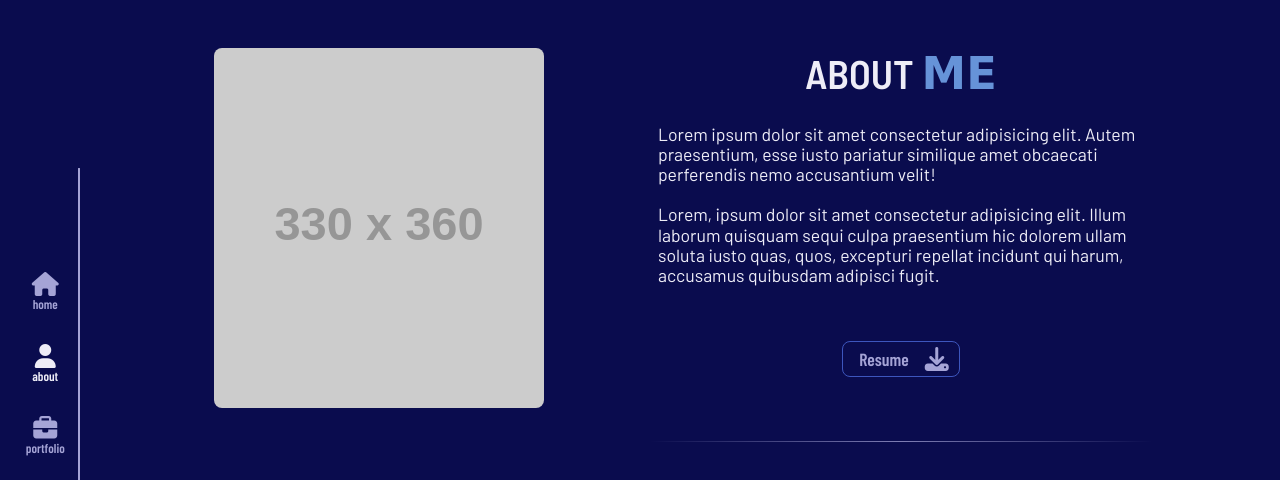
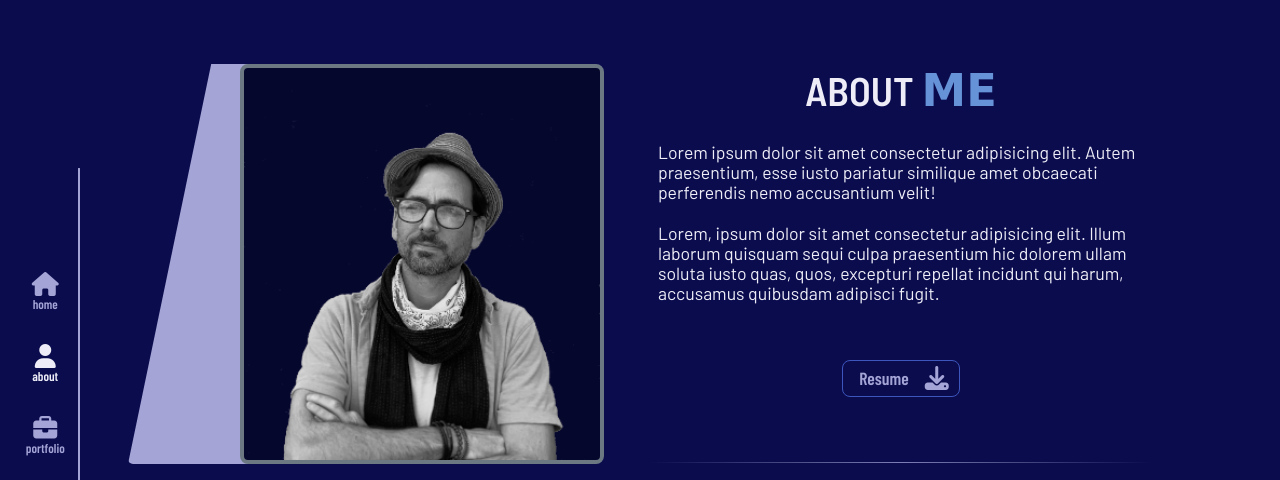
Before and after one commit to harrekki/harrekki.github.io, a plain HTML site: page index.html in a window 1280 px wide. Both pictures are taken after a click on the element "about". Shown: the top 480 px of the page. Drawn offline with nearby package versions, Linux system fonts and the light colour scheme; placeholder pictures from the web are drawn by us; a web font is replaced by a local one.

Commit message:
add profile pic, add FormSubmit to contact

```diff
--- a/index.html
+++ b/index.html
@@ -43,8 +43,9 @@
         <section class="section sec-2 about" id="about">
             <div class="about-container">
                 <div class="about-left">
+                    <div class="shape"></div>
                     <div class="image">
-                        <img src="http://via.placeholder.com/330x360/000.jpeg" alt="">
+                        <img src="/img/profile-300px.png" alt="">
                     </div>
                 </div>
                 <div class="about-right">
@@ -176,7 +177,7 @@
                             <div class="hover-icons">
                                 <a href="http://" target="_blank"><i class="fa-brands fa-github-alt"></i></a>
                                 <a href="http://" target="_blank"><i class="fa-brands fa-youtube"></i></a>
-                                <a href="http://" target="_blank"><i class="fa-solid fa-arrow-up-right-from-square"></i></a>
+                                <a href="http://" target="_blank"><i class="fa-solid fa-link"></i></a>
                             </div>
                         </div>
                     </div>
@@ -188,7 +189,7 @@
                             <div class="hover-icons">
                                 <a href="http://" target="_blank"><i class="fa-brands fa-github-alt"></i></a>
                                 <a href="http://" target="_blank"><i class="fa-brands fa-youtube"></i></a>
-                                <a href="http://" target="_blank"><i class="fa-solid fa-arrow-up-right-from-square"></i></a>
+                                <a href="http://" target="_blank"><i class="fa-solid fa-link"></i></a>
                             </div>
                         </div>
                     </div>
@@ -200,7 +201,7 @@
                             <div class="hover-icons">
                                 <a href="http://" target="_blank"><i class="fa-brands fa-github-alt"></i></a>
                                 <a href="http://" target="_blank"><i class="fa-brands fa-youtube"></i></a>
-                                <a href="http://" target="_blank"><i class="fa-solid fa-arrow-up-right-from-square"></i></a>
+                                <a href="http://" target="_blank"><i class="fa-solid fa-link"></i></a>
                             </div>
                         </div>
                     </div>
@@ -212,7 +213,7 @@
                             <div class="hover-icons">
                                 <a href="http://" target="_blank"><i class="fa-brands fa-github-alt"></i></a>
                                 <a href="http://" target="_blank"><i class="fa-brands fa-youtube"></i></a>
-                                <a href="http://" target="_blank"><i class="fa-solid fa-arrow-up-right-from-square"></i></a>
+                                <a href="http://" target="_blank"><i class="fa-solid fa-link"></i></a>
                             </div>
                         </div>
                     </div>
@@ -224,7 +225,7 @@
                             <div class="hover-icons">
                                 <a href="http://" target="_blank"><i class="fa-brands fa-github-alt"></i></a>
                                 <a href="http://" target="_blank"><i class="fa-brands fa-youtube"></i></a>
-                                <a href="http://" target="_blank"><i class="fa-solid fa-arrow-up-right-from-square"></i></a>
+                                <a href="http://" target="_blank"><i class="fa-solid fa-link"></i></a>
                             </div>
                         </div>
                     </div>
@@ -236,7 +237,7 @@
                             <div class="hover-icons">
                                 <a href="http://" target="_blank"><i class="fa-brands fa-github-alt"></i></a>
                                 <a href="http://" target="_blank"><i class="fa-brands fa-youtube"></i></a>
-                                <a href="http://" target="_blank"><i class="fa-solid fa-arrow-up-right-from-square"></i></a>
+                                <a href="http://" target="_blank"><i class="fa-solid fa-link"></i></a>
                             </div>
                         </div>
                     </div>
@@ -283,7 +284,14 @@
                         <div class="form-icon">
                             <i class="fa-solid fa-square-envelope"></i>
                         </div>
-                        <form action="">
+                        <form action="https://formsubmit.co/davidblarocco@gmail.com" method="POST">
+                            <!-- Honeypot -->
+                            <input type="text" name="_honey" style="display: none;" >
+                            <!-- Disable reCAPTCHA -->
+                            <input type="hidden" name="_captcha" value="false">
+                            <!-- Use custom success page -->
+                            <!-- <input type="hidden" name="_next" value="#"> -->
+
                             <fieldset class="input-group">
                                 <div class="form-input">
                                     <label for="form-name">Name</label>
@@ -301,7 +309,7 @@
                             <fieldset>
                                 <div class="form-input">
                                     <label for="message">Your message</label>
-                                    <textarea name="Message" id="message" class="form-control" placeholder="Your message" required></textarea>
+                                    <textarea name="Message" id="message" placeholder="Your message" required></textarea>
                                 </div>
                                 <div class="submit-btn">
                                     <input type="submit" class="main-btn" value="Submit" />
--- a/styles/style.css
+++ b/styles/style.css
@@ -65,7 +65,7 @@ section {
   position: absolute;
   left: 0;
   top: 0;
-  padding: 1rem 8rem 4rem;
+  padding: 2rem 8rem 4rem;
 }
 
 .section {
@@ -171,27 +171,51 @@ small {
 .about-container {
   display: grid;
   grid-template-columns: repeat(2, 1fr);
+  height: 100%;
   padding-top: 2rem;
   padding-bottom: 5rem;
 }
 
 .about-left {
   display: flex;
-  justify-content: center;
-  padding-right: 10px;
+  align-items: center;
+  position: relative;
+  z-index: 100;
 }
 
-/* .about-left .image {
-  width: 90%;
-  height: 90%;
-  -webkit-clip-path: polygon(75% 0%, 100% 50%, 75% 100%, 0% 100%, 25% 50%, 0% 0%);
-  clip-path: polygon(75% 0%, 100% 50%, 75% 100%, 0% 100%, 25% 50%, 0% 0%);
-} */
+.about-left .shape {
+  background-color: var(--highlight-2);
+  border-radius: 5px;
+  width: 65%;
+  height: 100%;
+  position: absolute;
+  top: 0;
+  left: 0;
+  z-index: 200;
+  -webkit-clip-path: polygon(25% 0%, 100% 0%, 75% 100%, 0% 100%);
+  clip-path: polygon(25% 0%, 100% 0%, 75% 100%, 0% 100%);
+}
 
-.about-left img {
+.about-left .image {
+  background-color: var(--black);
+  border-radius: var(--br-sm);
+  border: 4px solid var(--grey3);
+  min-width: 100px;
+  margin-left: 7rem;
+  height: 400px;
+  z-index: 300;
+}
+
+.about-left .image img {
   border-radius: var(--br-sm);
   width: 100%;
-  height: auto;
+  height: 100%;
+  object-fit: cover;
+  transition: var(--trans);
+  filter: grayscale(100%);
+}
+.about-left .image img:hover {
+  filter: grayscale(20%);
 }
 
 .about-right {
@@ -497,6 +521,9 @@ label {
   font-size: 1rem;
   padding-bottom: 5px;
 }
+.form-control {
+  height: 1.7rem;
+}
 input, textarea {
   border-radius: 5px;
   background-color: var(--grey1);
```
Also changed, not shown: pages/success.html (added, +12 -0 lines), img/profile-300alt.png (added), img/profile-300px.png (added).
